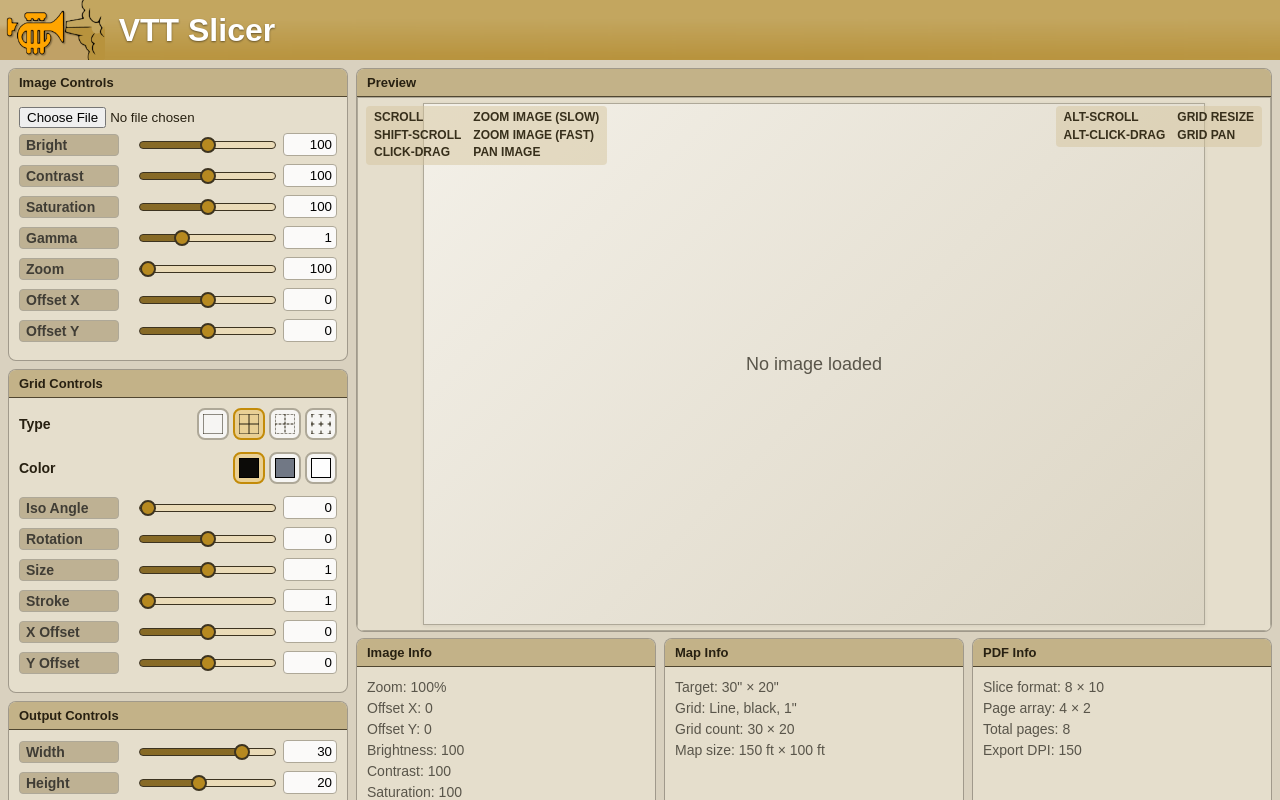
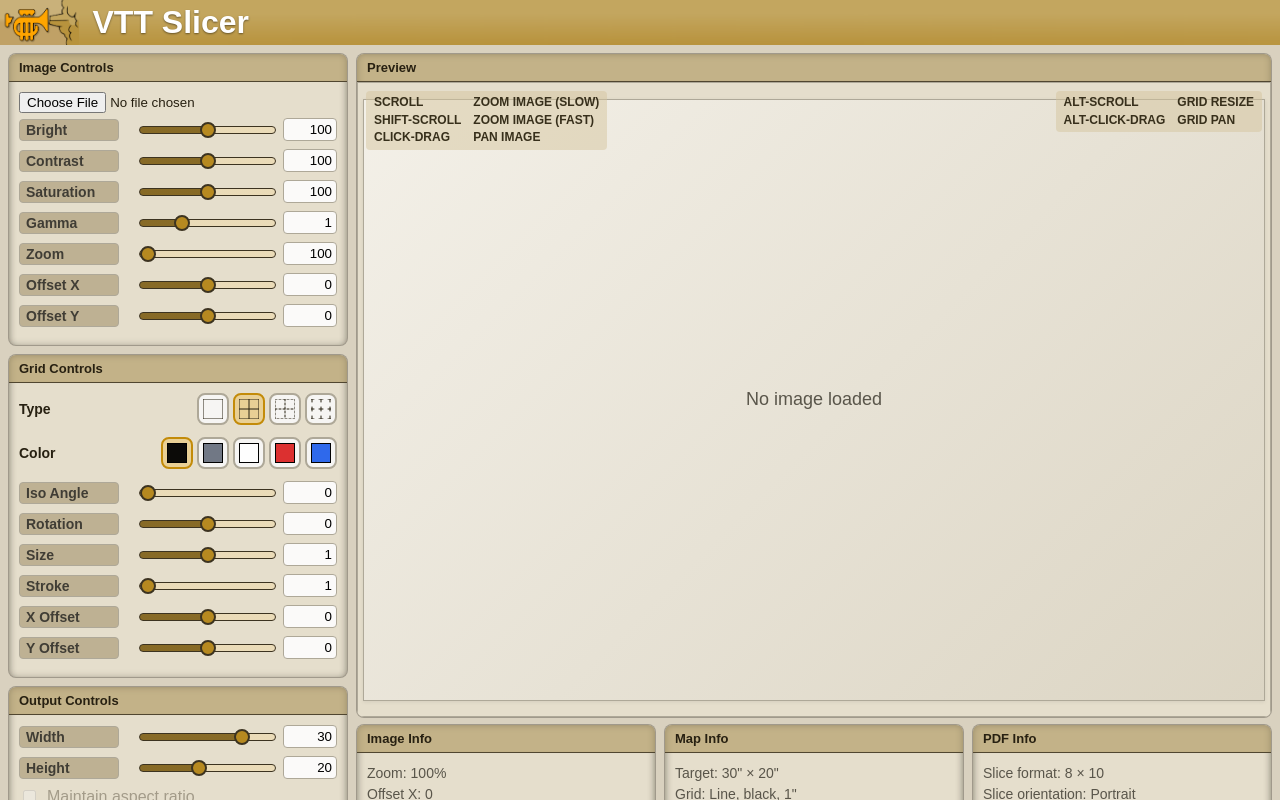
Before and after one commit to Trumpootcom/wms-ts, a React (Vite) app: page / in a window 1280 px wide. Built offline with nearby package versions, Linux system fonts and the light colour scheme.

Commit message:
Add slice orientation and grid color options

```diff
--- a/src/App.tsx
+++ b/src/App.tsx
@@ -6,7 +6,7 @@ import titlebarLeft from "./assets/trumpoot_titlebar_a.png";
 import titlebarFill from "./assets/trumpoot_titlebar_b.png";
 import { theme } from "./theme.ts";
 
-const titlebarHeightPx = 60;
+const titlebarHeightPx = 45;
 const titlebarLeftAspectRatio = 171 / 98;
 const titlebarLeftWidthPx = titlebarHeightPx * titlebarLeftAspectRatio;
 
@@ -87,7 +87,7 @@ function App() {
         <div
           style={{
             display: "grid",
-            gridTemplateRows: "minmax(0, 1fr) 300px",
+            gridTemplateRows: "minmax(0, 1fr) 240px",
             gap: "8px",
             minHeight: 0,
             minWidth: 0,
@@ -108,6 +108,7 @@ function App() {
             gridPhaseY={slicer.gridPhaseY}
             gridLineThickness={slicer.gridLineThickness}
             sliceSize={slicer.sliceSize}
+            sliceOrientation={slicer.sliceOrientation}
             sliceEstimate={slicer.sliceEstimate}
             sourceSizeReport={slicer.sourceSizeReport}
             sourcePixelWidth={slicer.sourcePixelWidth}
@@ -132,6 +133,7 @@ function App() {
             gridColor={slicer.gridColor}
             gridSizeIn={slicer.gridSizeIn}
             sliceSize={slicer.sliceSize}
+            sliceOrientation={slicer.sliceOrientation}
             sliceEstimate={slicer.sliceEstimate}
             sourceSizeReport={slicer.sourceSizeReport}
             sourcePixelWidth={slicer.sourcePixelWidth}
--- a/src/components/ControlPanel.tsx
+++ b/src/components/ControlPanel.tsx
@@ -124,6 +124,8 @@ function ControlPanel({ slicer }: ControlPanelProps) {
                         { value: "black", icon: <SvgIcon name="colorBlack" size={20} />, title: "Black" },
                         { value: "gray", icon: <SvgIcon name="colorGray" size={20} />, title: "Gray" },
                         { value: "white", icon: <SvgIcon name="colorWhite" size={20} />, title: "White" },
+                        { value: "red", icon: <SvgIcon name="colorRed" size={20} />, title: "Red" },
+                        { value: "blue", icon: <SvgIcon name="colorBlue" size={20} />, title: "Blue" },
                     ]}
                 />
                 <NumberWithSlider
@@ -214,6 +216,9 @@ function ControlPanel({ slicer }: ControlPanelProps) {
                             display: "flex",
                             alignItems: "center",
                             gap: "8px",
+                            color: slicer.imageAspectRatio
+                                ? theme.control.labelText
+                                : theme.control.disabledText,
                             opacity: slicer.imageAspectRatio ? 1 : 0.6,
                         }}
                     >
@@ -222,10 +227,22 @@ function ControlPanel({ slicer }: ControlPanelProps) {
                             checked={slicer.maintainAspectRatio}
                             disabled={!slicer.imageAspectRatio}
                             onChange={slicer.handleAspectRatioToggle}
+                            style={{
+                                accentColor: theme.control.checkboxAccent,
+                            }}
                         />
                         Maintain aspect ratio
                     </label>
                 </div>
+                <LabeledSegmentedControl
+                    label="Orient"
+                    value={slicer.sliceOrientation}
+                    onChange={(v) => slicer.setSliceOrientation(v)}
+                    options={[
+                        { value: "portrait", title: "Portrait" },
+                        { value: "landscape", title: "Landscape" },
+                    ]}
+                />
                 <LabeledSegmentedControl
                     label="Slicer"
                     value={slicer.sliceSize}
@@ -242,15 +259,16 @@ function ControlPanel({ slicer }: ControlPanelProps) {
                 onClick={slicer.handleExportPdf}
                 style={{
                     width: "100%",
-                    border: "none",
+                    border: `1px solid ${theme.control.buttonBorder}`,
                     borderRadius: "10px",
                     padding: "12px 16px",
-                    background:
-                        !slicer.imageUrl || slicer.isExporting
-                            ? theme.control.buttonDisabled
-                            : theme.control.buttonPrimary,
+                    background: !slicer.imageUrl || slicer.isExporting
+                        ? `linear-gradient(to bottom, ${theme.control.buttonDisabledTop} 0%, ${theme.control.buttonDisabled} 45%, ${theme.control.buttonDisabledBottom} 100%)`
+                        : `linear-gradient(to bottom, ${theme.control.buttonPrimaryTop} 0%, ${theme.control.buttonPrimary} 45%, ${theme.control.buttonPrimaryBottom} 100%)`,
                     color: theme.control.buttonText,
                     fontWeight: 700,
+                    boxShadow: theme.control.buttonInsetHighlight,
+                    textShadow: "0 1px 0 hsl(42 85% 92% / 45%)",
                     cursor:
                         !slicer.imageUrl || slicer.isExporting ? "not-allowed" : "pointer",
                 }}
--- a/src/components/PreviewInfoRow.tsx
+++ b/src/components/PreviewInfoRow.tsx
@@ -5,9 +5,11 @@ import type {
   GridMode,
   GridSize,
   ImageAdjustments,
+  SliceOrientation,
   SliceEstimate,
   SliceSize,
 } from "../slicer/types.ts";
+import { getTileConfig } from "../slicer/math.ts";
 import { formatInches, formatPercent } from "../utils/format.ts";
 
 type SourceSizeReport = {
@@ -23,6 +25,7 @@ type PreviewInfoRowProps = {
   gridMode: GridMode;
   gridColor: GridColor;
   gridSizeIn: GridSize;
+  sliceOrientation: SliceOrientation;
   sliceSize: SliceSize;
   sliceEstimate: SliceEstimate;
   sourceSizeReport: SourceSizeReport | null;
@@ -41,6 +44,7 @@ function PreviewInfoRow({
   gridMode,
   gridColor,
   gridSizeIn,
+  sliceOrientation,
   sliceSize,
   sliceEstimate,
   sourceSizeReport,
@@ -56,7 +60,12 @@ function PreviewInfoRow({
   const mapHeightFt = (printedHeightIn / gridSizeIn) * 5;
 
   const gridModeLabel = gridMode.charAt(0).toUpperCase() + gridMode.slice(1);
-  const sliceSizeLabel = sliceSize === "8x10" ? "8 × 10" : "8 × 10.5";
+  const tileConfig = getTileConfig(sliceSize, sliceOrientation);
+  const sliceSizeLabel = `${formatInches(tileConfig.widthIn)} × ${formatInches(
+    tileConfig.heightIn,
+  )}`;
+  const sliceOrientationLabel =
+    sliceOrientation.charAt(0).toUpperCase() + sliceOrientation.slice(1);
 
   const gridWidthCount = printedWidthIn / gridSizeIn;
   const gridHeightCount = printedHeightIn / gridSizeIn;
@@ -147,6 +156,7 @@ function PreviewInfoRow({
           }}
         >
           <div>Slice format: {sliceSizeLabel}</div>
+          <div>Slice orientation: {sliceOrientationLabel}</div>
           <div>
             Page array: {sliceEstimate.cols} × {sliceEstimate.rows}
           </div>
--- a/src/components/ui/PanelSection.tsx
+++ b/src/components/ui/PanelSection.tsx
@@ -24,14 +24,15 @@ function PanelSection({
         background: theme.panel.background,
         overflow: "hidden",
         border: `1px solid ${theme.panel.border}`,
+        boxShadow: theme.panel.horizontalInsetShadow,
         marginBottom,
+        display: "grid",
+        gridTemplateRows: "auto minmax(0, 1fr)",
         ...(fillHeight
           ? {
               height: "100%",
               minHeight: 0,
               minWidth: 0,
-              display: "grid",
-              gridTemplateRows: "auto minmax(0, 1fr)",
             }
           : {}),
       }}
@@ -44,6 +45,7 @@ function PanelSection({
           padding: "6px 10px",
           background: theme.panel.headerBackground,
           borderBottom: `1px solid ${theme.panel.headerBorder}`,
+          boxShadow: theme.panel.headerInsetShadow,
           fontSize: "13px",
           color: theme.panel.text,
         }}
@@ -56,11 +58,12 @@ function PanelSection({
           position: "relative",
           zIndex: 1,
           padding: bodyPadding,
+          boxShadow: theme.panel.bodyInsetShadow,
+          minHeight: 0,
+          minWidth: 0,
+          boxSizing: "border-box",
           ...(fillHeight
             ? {
-                minHeight: 0,
-                minWidth: 0,
-                boxSizing: "border-box",
                 display: "grid",
                 overflow: "hidden",
               }
--- a/src/components/ui/icons.tsx
+++ b/src/components/ui/icons.tsx
@@ -9,6 +9,8 @@ export type SvgIconName =
     | "colorBlack"
     | "colorWhite"
     | "colorGray"
+    | "colorRed"
+    | "colorBlue"
     ;
 
 const common = {
@@ -85,4 +87,16 @@ export const icons: Record<SvgIconName, () => ReactNode> = {
             x="0.5" y="0.5" width="19" height="19" stroke="black" strokeWidth="1"
         />
     ),
+    colorRed: () => (
+        <rect
+            fill={GRID_COLORS.red}
+            x="0.5" y="0.5" width="19" height="19" stroke="black" strokeWidth="1"
+        />
+    ),
+    colorBlue: () => (
+        <rect
+            fill={GRID_COLORS.blue}
+            x="0.5" y="0.5" width="19" height="19" stroke="black" strokeWidth="1"
+        />
+    ),
 };
--- a/src/hooks/useSlicerState.ts
+++ b/src/hooks/useSlicerState.ts
@@ -18,6 +18,7 @@ import type {
   GridMode,
   GridSize,
   ImageAdjustments,
+  SliceOrientation,
   SliceSize,
 } from "../slicer/types.ts";
 
@@ -39,6 +40,8 @@ export function useSlicerState() {
 
   const [gridColor, setGridColor] = useState<GridColor>("black");
   const [sliceSize, setSliceSize] = useState<SliceSize>("8x10");
+  const [sliceOrientation, setSliceOrientation] =
+    useState<SliceOrientation>("portrait");
   const [gridSizeIn, setGridSizeIn] = useState<GridSize>(1);
 
   const [isExporting, setIsExporting] = useState<boolean>(false);
@@ -161,8 +164,14 @@ export function useSlicerState() {
   }
 
   const sliceEstimate = useMemo(
-    () => buildSliceEstimate(printedWidthIn, printedHeightIn, sliceSize),
-    [printedWidthIn, printedHeightIn, sliceSize],
+    () =>
+      buildSliceEstimate(
+        printedWidthIn,
+        printedHeightIn,
+        sliceSize,
+        sliceOrientation,
+      ),
+    [printedWidthIn, printedHeightIn, sliceSize, sliceOrientation],
   );
 
   const sourceSizeReport = useMemo(() => {
@@ -207,6 +216,7 @@ export function useSlicerState() {
         printedWidthIn,
         printedHeightIn,
         sliceSize,
+        sliceOrientation,
         sliceEstimate,
         gridMode,
         gridColor,
@@ -270,6 +280,7 @@ export function useSlicerState() {
     gridPhaseY,
     gridLineThickness,
     sliceSize,
+    sliceOrientation,
 
     imageZoom,
     imageOffsetX,
@@ -292,6 +303,7 @@ export function useSlicerState() {
     setGridPhaseY,
     setGridLineThickness,
     setSliceSize,
+    setSliceOrientation,
 
     setImageZoom,
     setImageOffsetX,
--- a/src/slicer/gridConstants.ts
+++ b/src/slicer/gridConstants.ts
@@ -4,6 +4,8 @@ export const GRID_COLORS: Record<GridColor, string> = {
     black: "rgba(0,0,0,0.95)",
     white: "rgba(255,255,255,0.95)",
     gray: "rgba(107,114,128,0.95)",
+    red: "rgba(220,38,38,0.95)",
+    blue: "rgba(37,99,235,0.95)",
 };
 
 export const PAGE_GRID_COLOR = "rgba(220,38,38,0.95)";
--- a/src/slicer/math.ts
+++ b/src/slicer/math.ts
@@ -1,4 +1,4 @@
-import type { SliceEstimate, SliceSize } from "./types";
+import type { SliceEstimate, SliceOrientation, SliceSize } from "./types";
 
 export function clamp(value: number, min: number, max: number): number {
   if (Number.isNaN(value)) return min;
@@ -22,23 +22,38 @@ export function rowLabelFromIndex(index: number): string {
   return label;
 }
 
-export function getTileConfig(sliceSize: SliceSize): {
+export function getTileConfig(
+  sliceSize: SliceSize,
+  sliceOrientation: SliceOrientation = "portrait",
+): {
   widthIn: number;
   heightIn: number;
 } {
+  let config: { widthIn: number; heightIn: number };
+
   if (sliceSize === "8x10.5") {
-    return { widthIn: 8, heightIn: 10.5 };
+    config = { widthIn: 8, heightIn: 10.5 };
+  } else {
+    config = { widthIn: 8, heightIn: 10 };
   }
 
-  return { widthIn: 8, heightIn: 10 };
+  if (sliceOrientation === "landscape") {
+    return {
+      widthIn: config.heightIn,
+      heightIn: config.widthIn,
+    };
+  }
+
+  return config;
 }
 
 export function buildSliceEstimate(
   printedWidthIn: number,
   printedHeightIn: number,
   sliceSize: SliceSize,
+  sliceOrientation: SliceOrientation = "portrait",
 ): SliceEstimate {
-  const tileConfig = getTileConfig(sliceSize);
+  const tileConfig = getTileConfig(sliceSize, sliceOrientation);
 
   const cols = Math.ceil(printedWidthIn / tileConfig.widthIn);
   const rows = Math.ceil(printedHeightIn / tileConfig.heightIn);
--- a/src/slicer/types.ts
+++ b/src/slicer/types.ts
@@ -1,7 +1,8 @@
-export type GridColor = "black" | "white" | "gray";
+export type GridColor = "black" | "white" | "gray" | "red" | "blue";
 export type GridMode = "none" | "line" | "dash" | "corner" ;
 
 export type SliceSize = "8x10" | "8x10.5";
+export type SliceOrientation = "portrait" | "landscape";
 export type GridSize = number;
 
 export type ImageAdjustments = {
--- a/src/theme.ts
+++ b/src/theme.ts
@@ -10,6 +10,12 @@ export const theme = {
     background: "hsl(42 33% 85%)",
     headerBackground: "hsl(42 33% 65%)",
     headerBorder: "hsl(42 25% 25%)",
+    horizontalInsetShadow:
+      "inset 7px 0 7px -7px hsl(42 25% 12% / 28%), inset -7px 0 7px -7px hsl(42 25% 12% / 28%)",
+    headerInsetShadow:
+      "inset 7px 0 7px -7px hsl(42 25% 12% / 28%), inset -7px 0 7px -7px hsl(42 25% 12% / 28%), inset 0 7px 7px -7px hsl(42 25% 12% / 28%)",
+    bodyInsetShadow:
+      "inset 7px 0 7px -7px hsl(42 25% 12% / 28%), inset -7px 0 7px -7px hsl(42 25% 12% / 28%), inset 0 -7px 7px -7px hsl(42 25% 12% / 28%)",
     border: "hsl(42 9% 33% / 50%)",
     text: "hsl(42 39% 11%)",
     mutedText: "hsl(42 9% 32%)",
@@ -36,8 +42,16 @@ export const theme = {
     sliderTrackDark: "hsl(42 56% 34%)",
     sliderThumb: "hsl(42 70% 42%)",
     sliderThumbBorder: "hsl(42 30% 18%)",
+    checkboxAccent: "hsl(42 70% 42%)",
+    disabledText: "hsl(42 12% 42%)",
     buttonPrimary: "hsl(42 50% 64%)",
+    buttonPrimaryTop: "hsl(42 72% 78%)",
+    buttonPrimaryBottom: "hsl(42 55% 43%)",
     buttonDisabled: "hsl(42 25% 64%)",
+    buttonDisabledTop: "hsl(42 18% 74%)",
+    buttonDisabledBottom: "hsl(42 14% 54%)",
+    buttonBorder: "hsl(42 35% 28%)",
+    buttonInsetHighlight: "inset 0 1px 0 hsl(42 85% 92% / 72%)",
     buttonText: "hsl(42 0% 0%)",
   },
 };
```
Also changed, not shown: src/components/PreviewPanel.tsx (+8 -4 lines), src/slicer/pdf.ts (+34 -4 lines).
